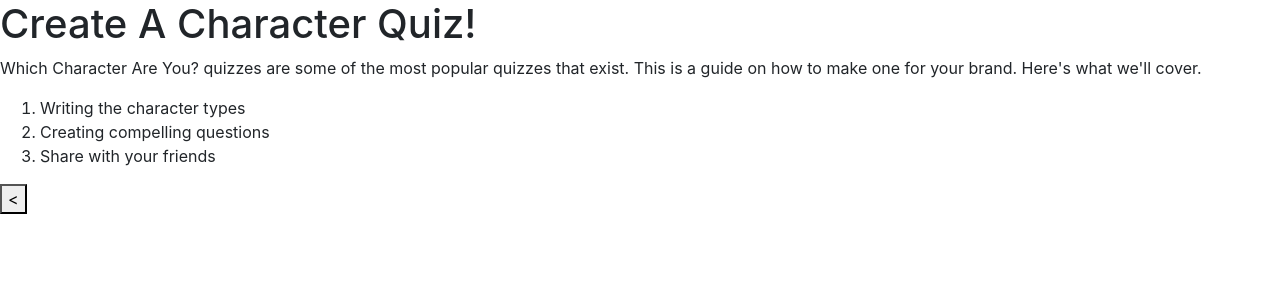
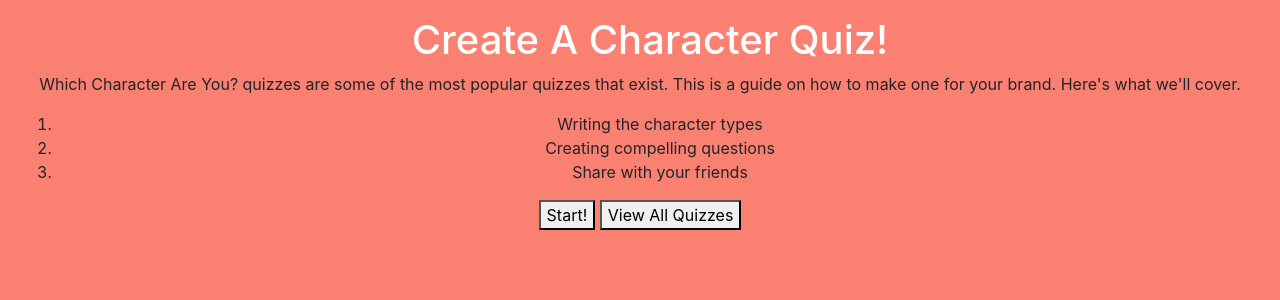
Before and after one commit to DalisaNguyen/QuizzieBizzie, a Flask app: page / in a window 1280 px wide. Shown: the top 300 px of the page. Run offline with Flask 2, Linux system fonts and the light colour scheme.

Commit message:
Add links, styles, and header.html

```diff
--- a/app.py
+++ b/app.py
@@ -176,7 +176,7 @@ def create_quiz():
             db.session.commit()
         except Exception as e:
             print(e)
-        return redirect('/create/quiz')
+        return redirect('/view/all/quizzes')
     else:
         return render_template('create_quiz.html')
 
--- /dev/null
+++ b/static/css/stylesheet.css
@@ -0,0 +1,8 @@
+body {
+    background-color: salmon;
+  }
+
+  h1 {
+    color: white;
+    margin-left: 20px;
+  }
--- /dev/null
+++ b/templates/header.html
@@ -0,0 +1,7 @@
+
+
+    <meta charset="utf-8">
+    <meta name="viewport" content="width=device-width, initial-scale=1">
+    <link rel="stylesheet" href="https://cdn.jsdelivr.net/npm/bootstrap@4.5.3/dist/css/bootstrap.min.css"
+    integrity="sha384-TX8t27EcRE3e/ihU7zmQxVncDAy5uIKz4rEkgIXeMed4M0jlfIDPvg6uqKI2xXr2" crossorigin="anonymous">
+    <link rel="stylesheet" href="{{ url_for('static', filename='css/stylesheet.css') }}">
--- a/templates/index.html
+++ b/templates/index.html
@@ -1,11 +1,11 @@
 <!DOCTYPE html>
 <html lang="en">
 <head>
-    <link rel="stylesheet" href="https://cdn.jsdelivr.net/npm/bootstrap@4.5.3/dist/css/bootstrap.min.css"
-    integrity="sha384-TX8t27EcRE3e/ihU7zmQxVncDAy5uIKz4rEkgIXeMed4M0jlfIDPvg6uqKI2xXr2" crossorigin="anonymous">
     <title>Home Page</title>
+    {% include 'header.html' %}
 </head>
-<body>
+<body class="text-center">
+    <div class="cover-container d-flex w-100 h-100 p-3 mx-auto flex-column">
         <header>
             <h1>Create A Character Quiz!</h1>
         </header>
@@ -24,8 +24,10 @@
             </div>
 
             <div>
-            <button><
+                <a href="/create/quiz"><button>Start!</button></a>
+                <a href="/view/all/quizzes"><button>View All Quizzes</button></a>
             </div>
         </main>
+    </div>
 </body>
 </html>
--- a/templates/result.html
+++ b/templates/result.html
@@ -5,13 +5,14 @@
             <meta name="viewport" content="width=device-width, initial-scale=1">
             <title> Your Results </title>
             <link rel="stylesheet" href="stylesheets/styles.css">
+            {% include 'header.html' %}
         </head>
 
         <body>
             <header>
                 <h1> Your Results </h1>
             </header>
-            <p>You got {{ result }}!</p>
+            <p>You got "{{ result }}"!</p>
             <div>
                 <a href="/" type="button">Back To Main Page</button>
             </div>
--- a/templates/scripts/main.js
+++ b/templates/scripts/main.js
@@ -1,4 +1,7 @@
 (function (window){
     'use strict';
+    var FORM_SELECTOR = '[data-create-quiz="form"]';
+    var App = window.App;
+
 
 })(window);
--- a/templates/take_quiz.html
+++ b/templates/take_quiz.html
@@ -2,6 +2,7 @@
 <html>
     <head>
         <title>Take a Quiz</title>
+        {% include 'header.html' %}
     </head>
     <body>
         <header>
--- a/templates/view_all_quizzes.html
+++ b/templates/view_all_quizzes.html
@@ -1,10 +1,8 @@
 <!DOCTYPE html>
     <html>
         <head>
-            <meta charset="utf-8">
-            <meta name="viewport" content="width=device-width, initial-scale=1">
             <title> View All Quizzes </title>
-            <link rel="stylesheet" href="stylesheets/styles.css">
+            {% include 'header.html' %}
         </head>
 
         <body>
```
Also changed, not shown: templates/create_quiz.html (+7 -2 lines), templates/scripts/formhandler.js (+23 -0 lines), templates/css/stylesheet.css (deleted), test.db. Lines whose indentation alone changed are shown as unchanged.
